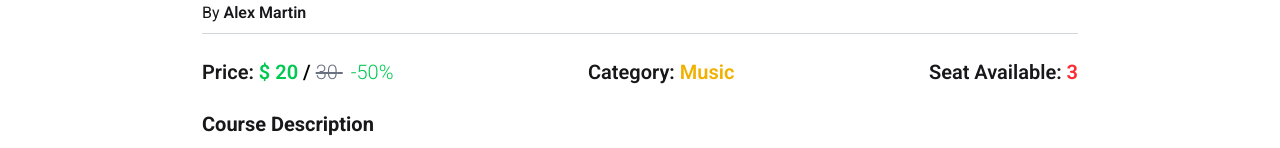
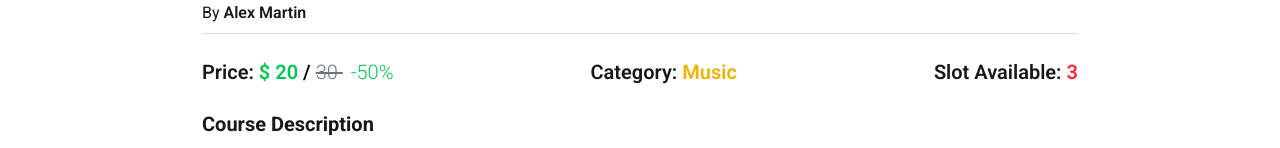
Before and after one commit to hossain-shifat/SkillSwap, a React (Vite) app: page /course-details/1 in a window 1280 px wide. Shown: the part 435-583 px from the top of the page. Built offline with nearby package versions, Linux system fonts and the light colour scheme; no server answers; sample sign-in values are in the browser's storage.

Commit message:
Add some finishing

```diff
--- a/src/pages/CourseDetail/CourseDetail.jsx
+++ b/src/pages/CourseDetail/CourseDetail.jsx
@@ -37,7 +37,7 @@ const CourseDetail = () => {
                         <motion.div initial={{ opacity: 0, y: 20 }} animate={{ opacity: 1, y: 0 }} transition={{ duration: 0.6, delay: 0.4 }} className="pb-2 border-gray-300 my-4 flex flex-col sm:flex-row gap-2 justify-between">
                             <h1 className="font-semibold text-xl">Price: <span className="text-green-500">$ {singleCourse.price} <span className="text-black">/</span> <span className="text-gray-500 font-light line-through">{singleCourse.price + singleCourse.price * 50 / 100} </span> <span className="pl-2 font-light"> -50% </span></span></h1>
                             <h1 className="font-semibold text-xl">Category: <span className="text-yellow-500">{singleCourse.category}</span></h1>
-                            <h2 className="font-semibold text-xl">Seat Available: <span className="text-red-500">{singleCourse.slotsAvailable}</span></h2>
+                            <h2 className="font-semibold text-xl">Slot Available: <span className="text-red-500">{singleCourse.slotsAvailable}</span></h2>
                         </motion.div>
                     </div>
                     <div>
```
